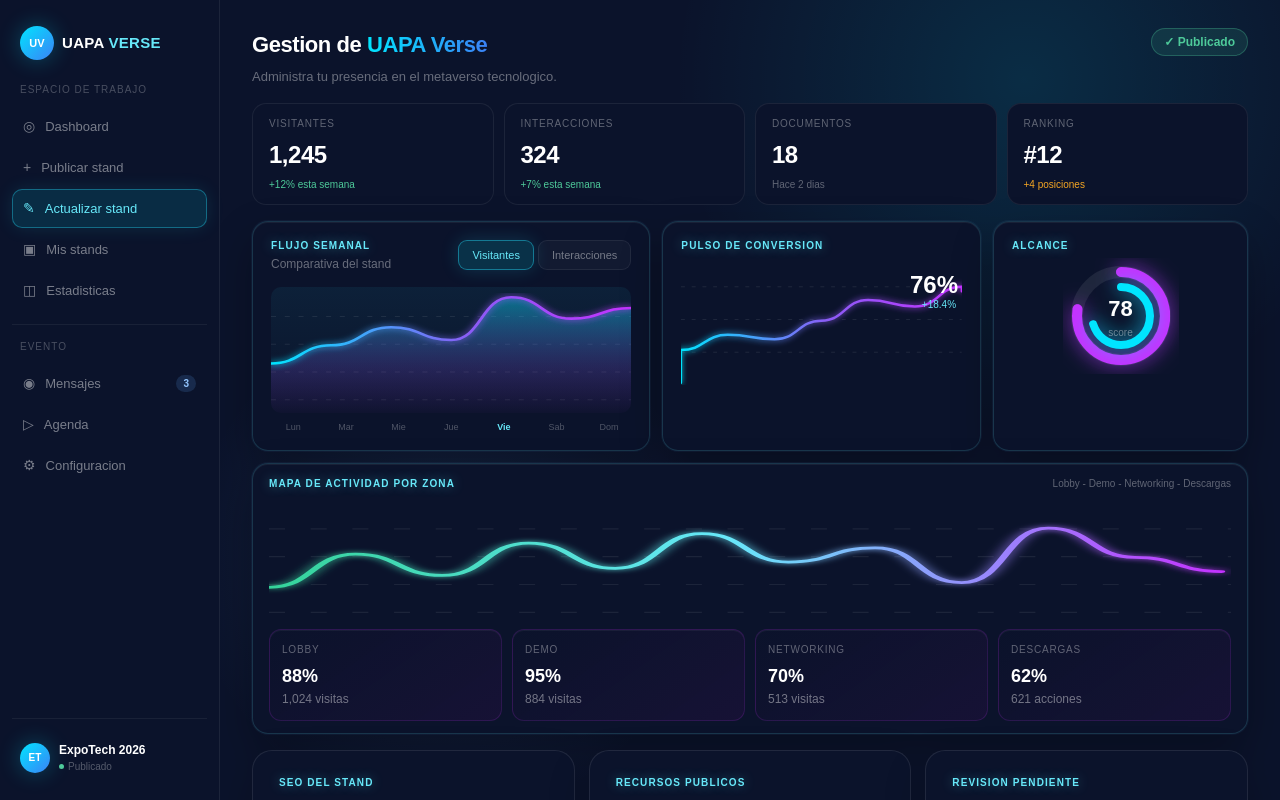
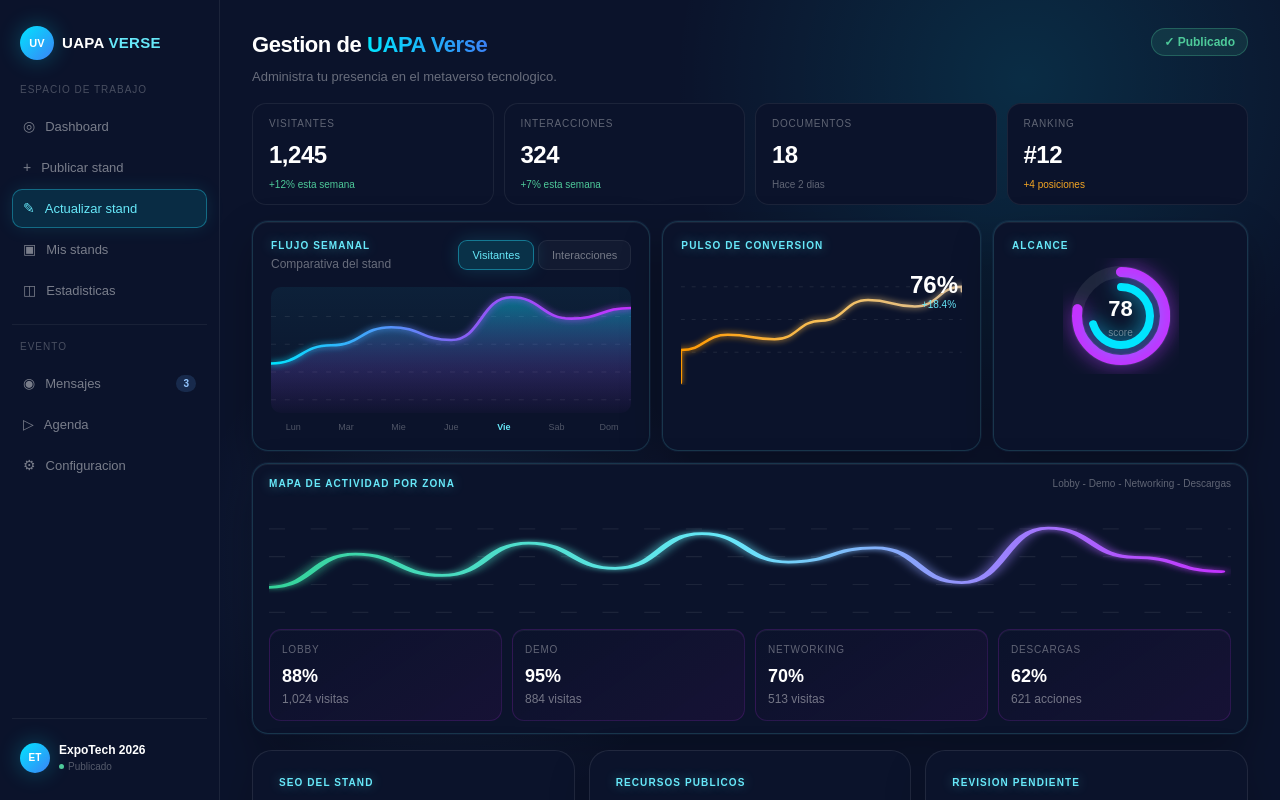
Before and after one commit to JuanRodriguez2002/FrontEnd-UAPAVerse, a Next.js app: page /dashboard-expositor/formularioStand in a window 1280 px wide. Built offline with nearby package versions, Linux system fonts and the light colour scheme.

Commit message:
feat: cambios en el formulario de stands

```diff
--- a/features/dashboard-presentador/components/FormularioStand.tsx
+++ b/features/dashboard-presentador/components/FormularioStand.tsx
@@ -243,9 +243,9 @@ export default function FormularioStand() {
           <svg width="100%" height="120" viewBox="0 0 288 110" preserveAspectRatio="none">
             <defs>
               <linearGradient id="pulseLine" x1="0" y1="0" x2="1" y2="0">
-                <stop offset="0%" stopColor="#00e5ff" />
-                <stop offset="52%" stopColor="#8b5cf6" />
-                <stop offset="100%" stopColor="#c432ff" />
+                <stop offset="0%" stopColor="#ff9900" />
+                <stop offset="52%" stopColor="#f6c05c" />
+                <stop offset="100%" stopColor="#d8bc97" />
               </linearGradient>
               <filter id="lineGlow">
                 <feGaussianBlur stdDeviation="3" result="blur" />
```
